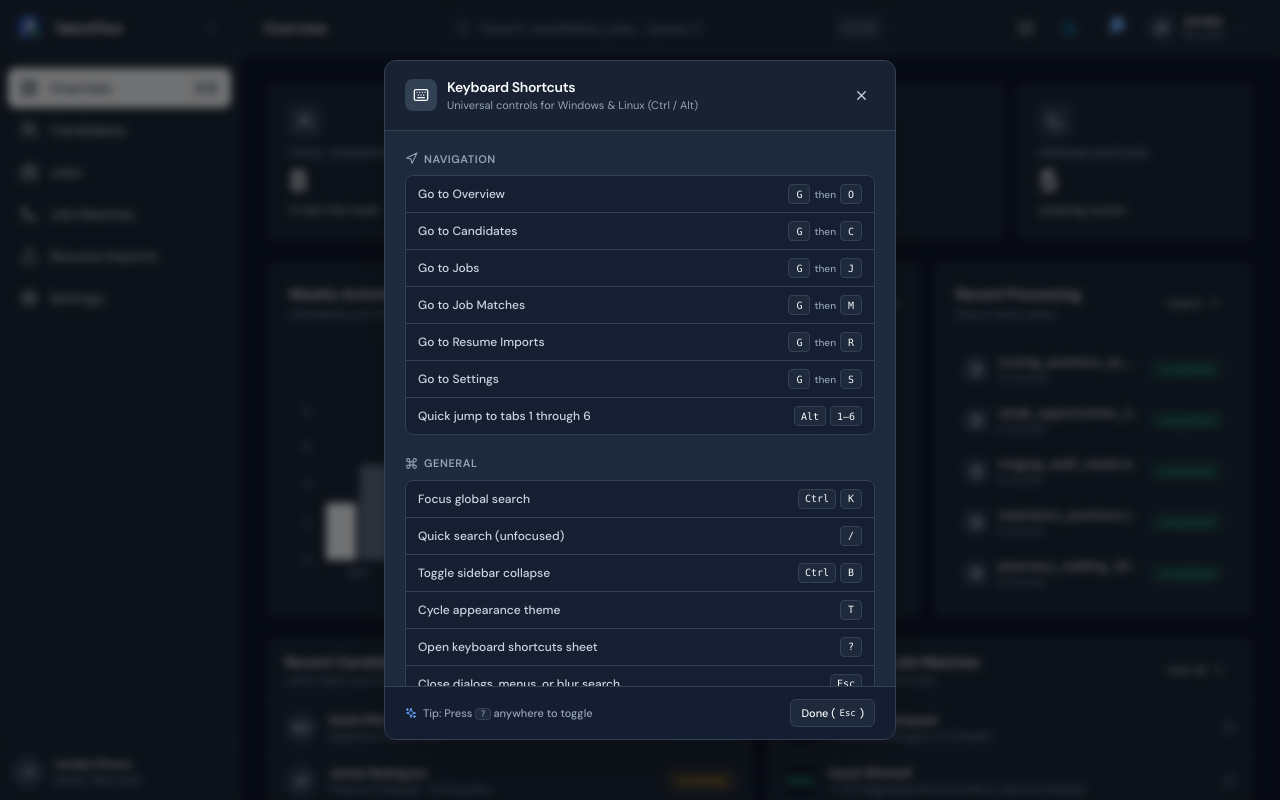
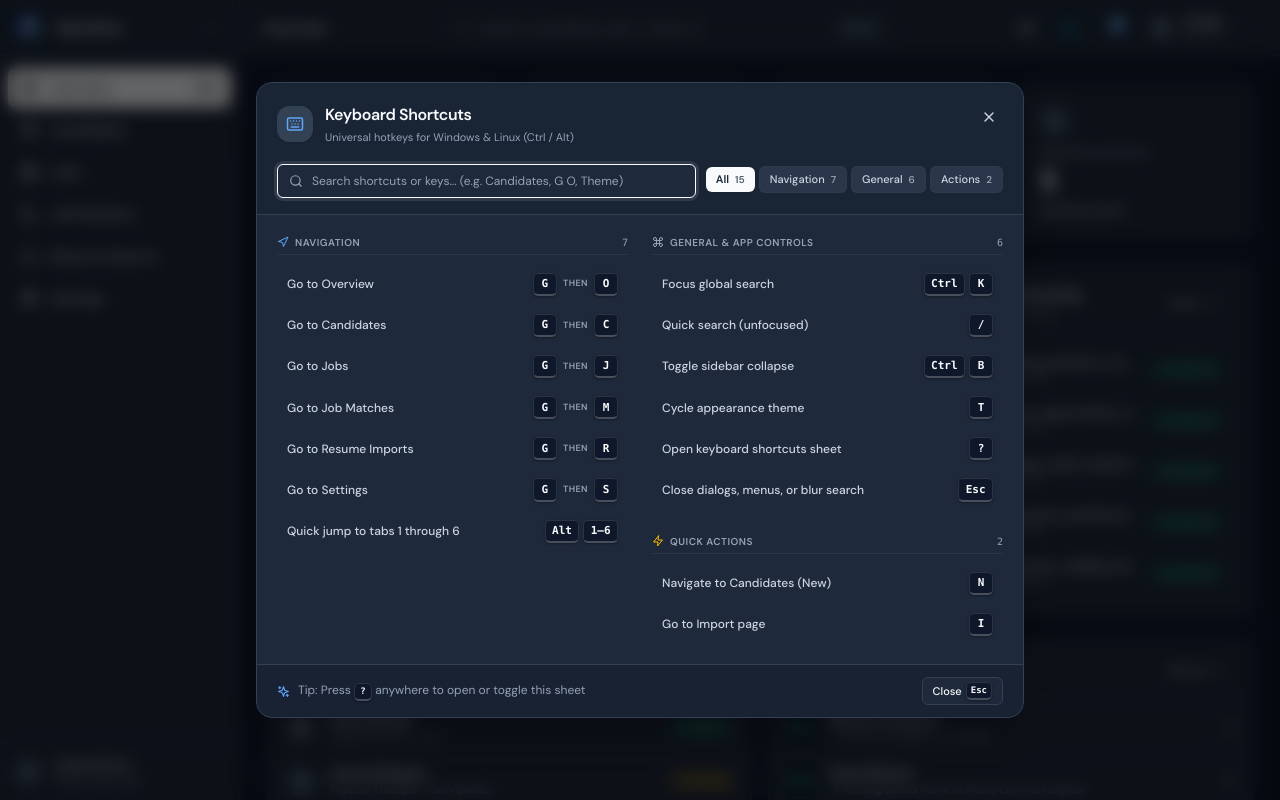
Before and after one commit to codewithabhiishek/TalentMatch, a React (Vite) app: page / in a window 1280 px wide. Both pictures are taken after a click on the button 1025 px from the left and 27 px from the top of the page. Built offline with nearby package versions, Linux system fonts and the light colour scheme.

Commit message:
feat(ui): redesign keyboard shortcuts modal with 2-column layout, instant search, and tactile keycaps

```diff
--- a/src/components/KeyboardShortcutsModal.tsx
+++ b/src/components/KeyboardShortcutsModal.tsx
@@ -1,11 +1,14 @@
-import { useEffect, useRef } from 'react';
-import { Keyboard, X, Sparkles, Navigation, Command, Zap } from 'lucide-react';
+import { useState, useEffect, useRef, useMemo } from 'react';
+import { Keyboard, X, Sparkles, Navigation, Command, Zap, Search } from 'lucide-react';
 import { useAppStore } from '../store';
-import { SHORTCUT_DEFINITIONS, isMac, MODIFIER_LABEL, ALT_LABEL } from '../hooks/useKeyboardShortcuts';
+import { SHORTCUT_DEFINITIONS, isMac, MODIFIER_LABEL } from '../hooks/useKeyboardShortcuts';
 
 export function KeyboardShortcutsModal() {
   const { shortcutsModalOpen, setShortcutsModalOpen } = useAppStore();
+  const [searchQuery, setSearchQuery] = useState('');
+  const [activeCategory, setActiveCategory] = useState<'All' | 'Navigation' | 'General' | 'Actions'>('All');
   const modalRef = useRef<HTMLDivElement>(null);
+  const searchInputRef = useRef<HTMLInputElement>(null);
 
   useEffect(() => {
     function handleClickOutside(e: MouseEvent) {
@@ -15,100 +18,267 @@ export function KeyboardShortcutsModal() {
     }
     if (shortcutsModalOpen) {
       document.addEventListener('mousedown', handleClickOutside);
+      // Auto-focus search input when opening modal
+      setTimeout(() => searchInputRef.current?.focus(), 50);
+    } else {
+      setSearchQuery('');
+      setActiveCategory('All');
     }
     return () => document.removeEventListener('mousedown', handleClickOutside);
   }, [shortcutsModalOpen, setShortcutsModalOpen]);
 
+  // Keyboard escape handler specifically for the modal
+  useEffect(() => {
+    function handleKeyDown(e: KeyboardEvent) {
+      if (e.key === 'Escape' && shortcutsModalOpen) {
+        setShortcutsModalOpen(false);
+      }
+    }
+    window.addEventListener('keydown', handleKeyDown);
+    return () => window.removeEventListener('keydown', handleKeyDown);
+  }, [shortcutsModalOpen, setShortcutsModalOpen]);
+
+  const filteredShortcuts = useMemo(() => {
+    let list = SHORTCUT_DEFINITIONS;
+    if (activeCategory !== 'All') {
+      list = list.filter(s => s.category === activeCategory);
+    }
+    if (searchQuery.trim()) {
+      const q = searchQuery.toLowerCase().trim();
+      list = list.filter(s =>
+        s.description.toLowerCase().includes(q) ||
+        s.keys.some(k => k.toLowerCase().includes(q)) ||
+        s.category.toLowerCase().includes(q)
+      );
+    }
+    return list;
+  }, [activeCategory, searchQuery]);
+
+  const navItems = useMemo(() =>
+    filteredShortcuts.filter(s => s.category === 'Navigation'),
+    [filteredShortcuts]
+  );
+  const generalItems = useMemo(() =>
+    filteredShortcuts.filter(s => s.category === 'General'),
+    [filteredShortcuts]
+  );
+  const actionItems = useMemo(() =>
+    filteredShortcuts.filter(s => s.category === 'Actions'),
+    [filteredShortcuts]
+  );
+
   if (!shortcutsModalOpen) return null;
 
-  const categories = [
-    { name: 'Navigation', icon: <Navigation size={13} />, items: SHORTCUT_DEFINITIONS.filter(s => s.category === 'Navigation') },
-    { name: 'General', icon: <Command size={13} />, items: SHORTCUT_DEFINITIONS.filter(s => s.category === 'General') },
-    { name: 'Actions', icon: <Zap size={13} />, items: SHORTCUT_DEFINITIONS.filter(s => s.category === 'Actions') },
-  ];
+  const renderKeyCap = (key: string, idx: number, totalKeys: number, firstKey?: string) => {
+    const isSequence = totalKeys === 2 && firstKey === 'G';
+    return (
+      <span key={idx} className="inline-flex items-center gap-1">
+        {idx > 0 && isSequence && (
+          <span className="text-[9px] font-semibold uppercase tracking-wider text-[var(--color-text-tertiary)] px-0.5">
+            then
+          </span>
+        )}
+        <kbd className="shortcut-kbd">{key}</kbd>
+      </span>
+    );
+  };
+
+  const renderShortcutRow = (item: typeof SHORTCUT_DEFINITIONS[0]) => (
+    <div
+      key={item.id}
+      className="group flex items-center justify-between py-2 px-2.5 rounded-lg hover:bg-[var(--color-surface-secondary)] transition-all duration-150"
+    >
+      <span className="text-xs font-medium text-[var(--color-text-secondary)] group-hover:text-[var(--color-text-primary)] transition-colors pr-3">
+        {item.description}
+      </span>
+      <div className="flex items-center gap-1 flex-shrink-0">
+        {item.keys.map((k, idx) => renderKeyCap(k, idx, item.keys.length, item.keys[0]))}
+      </div>
+    </div>
+  );
 
   return (
     <div
-      className="fixed inset-0 z-50 flex items-center justify-center p-4 bg-black/55 backdrop-blur-xs animate-fade-in"
+      className="fixed inset-0 z-50 flex items-center justify-center p-3 sm:p-5 bg-black/60 backdrop-blur-sm animate-fade-in"
       role="dialog"
       aria-modal="true"
       aria-labelledby="shortcuts-dialog-title"
     >
       <div
         ref={modalRef}
-        className="w-full max-w-lg bg-[var(--color-surface)] border border-[var(--color-border)] rounded-xl shadow-2xl overflow-hidden animate-scale-in flex flex-col max-h-[85vh]"
+        className="w-full max-w-3xl bg-[var(--color-surface)] border border-[var(--color-border)] rounded-2xl shadow-2xl overflow-hidden animate-scale-in flex flex-col max-h-[90vh]"
       >
-        {/* Header */}
-        <div className="flex items-center justify-between px-5 py-4 border-b border-[var(--color-border)] bg-[var(--color-surface-secondary)]/40 flex-shrink-0">
-          <div className="flex items-center gap-2.5">
-            <div className="w-8 h-8 rounded-lg bg-[var(--color-surface-tertiary)] border border-[var(--color-border)]/60 flex items-center justify-center text-[var(--color-text-primary)]">
-              <Keyboard size={16} />
+        {/* Header with Search and Title */}
+        <div className="px-5 pt-5 pb-4 border-b border-[var(--color-border)] bg-[var(--color-surface-secondary)]/30 flex-shrink-0 space-y-3.5">
+          <div className="flex items-start justify-between gap-3">
+            <div className="flex items-center gap-3">
+              <div className="w-9 h-9 rounded-xl bg-[var(--color-surface-tertiary)] border border-[var(--color-border)] flex items-center justify-center text-[var(--color-text-primary)] shadow-xs flex-shrink-0">
+                <Keyboard size={18} className="text-[var(--color-info)]" />
               </div>
               <div>
-              <h3 id="shortcuts-dialog-title" className="text-sm font-semibold text-[var(--color-text-primary)] tracking-tight">
+                <h3 id="shortcuts-dialog-title" className="text-sm sm:text-base font-semibold text-[var(--color-text-primary)] tracking-tight">
                   Keyboard Shortcuts
                 </h3>
-              <p className="text-[11px] text-[var(--color-text-tertiary)]">
-                Universal controls for {isMac ? 'macOS (⌘ / ⌥)' : 'Windows & Linux (Ctrl / Alt)'}
+                <p className="text-[11px] text-[var(--color-text-tertiary)] mt-0.5">
+                  Universal hotkeys for {isMac ? 'macOS (⌘ / ⌥)' : 'Windows & Linux (Ctrl / Alt)'}
                 </p>
               </div>
             </div>
+
             <button
               onClick={() => setShortcutsModalOpen(false)}
-            className="btn-icon btn-icon-sm"
+              className="btn-icon btn-icon-sm text-[var(--color-text-tertiary)] hover:text-[var(--color-text-primary)]"
               aria-label="Close shortcuts modal"
             >
-            <X size={15} />
+              <X size={16} />
             </button>
           </div>
 
-        {/* Content */}
-        <div className="p-5 overflow-y-auto space-y-5">
-          {categories.map((cat) => (
-            <div key={cat.name} className="space-y-2">
-              <div className="flex items-center gap-1.5 text-[11px] font-semibold text-[var(--color-text-tertiary)] uppercase tracking-wider">
-                {cat.icon}
-                <span>{cat.name}</span>
+          {/* Search bar & Category filter chips */}
+          <div className="flex flex-col sm:flex-row items-stretch sm:items-center gap-2.5 pt-1">
+            <div className="relative flex-1">
+              <Search size={14} className="absolute left-3 top-1/2 -translate-y-1/2 text-[var(--color-text-tertiary)] pointer-events-none" />
+              <input
+                ref={searchInputRef}
+                type="text"
+                placeholder="Search shortcuts or keys... (e.g. Candidates, G O, Theme)"
+                value={searchQuery}
+                onChange={(e) => setSearchQuery(e.target.value)}
+                className="input w-full h-8.5 pl-8.5 pr-8 text-xs bg-[var(--color-surface)] border-[var(--color-border)] focus:border-[var(--color-info)] placeholder:text-[var(--color-text-tertiary)]"
+              />
+              {searchQuery && (
+                <button
+                  onClick={() => setSearchQuery('')}
+                  className="absolute right-2.5 top-1/2 -translate-y-1/2 text-[var(--color-text-tertiary)] hover:text-[var(--color-text-primary)]"
+                  aria-label="Clear search"
+                >
+                  <X size={13} />
+                </button>
+              )}
             </div>
-              <div className="bg-[var(--color-surface-secondary)]/50 border border-[var(--color-border)] rounded-lg divide-y divide-[var(--color-border)] overflow-hidden">
-                {cat.items.map((item) => (
-                  <div
-                    key={item.id}
-                    className="flex items-center justify-between py-2 px-3 hover:bg-[var(--color-surface-tertiary)]/50 transition-colors"
+
+            {/* Filter Pills */}
+            <div className="flex items-center gap-1 overflow-x-auto pb-0.5">
+              {(['All', 'Navigation', 'General', 'Actions'] as const).map((cat) => {
+                const count = cat === 'All'
+                  ? SHORTCUT_DEFINITIONS.length
+                  : SHORTCUT_DEFINITIONS.filter(s => s.category === cat).length;
+                const isActive = activeCategory === cat;
+                return (
+                  <button
+                    key={cat}
+                    onClick={() => setActiveCategory(cat)}
+                    className={`px-2.5 py-1 rounded-md text-[11px] font-medium transition-all duration-150 flex items-center gap-1.5 whitespace-nowrap cursor-pointer ${
+                      isActive
+                        ? 'bg-[var(--color-text-primary)] text-[var(--color-surface)] font-semibold shadow-xs'
+                        : 'bg-[var(--color-surface-tertiary)]/70 text-[var(--color-text-secondary)] hover:bg-[var(--color-surface-tertiary)] hover:text-[var(--color-text-primary)] border border-[var(--color-border)]/50'
+                    }`}
                   >
-                    <span className="text-xs text-[var(--color-text-secondary)] font-medium">
-                      {item.description}
+                    <span>{cat}</span>
+                    <span className={`text-[10px] opacity-75`}>
+                      {count}
                     </span>
-                    <div className="flex items-center gap-1">
-                      {item.keys.map((k, idx) => (
-                        <span key={idx} className="flex items-center gap-1">
-                          {idx > 0 && item.keys.length === 2 && item.keys[0] === 'G' ? (
-                            <span className="text-[10px] text-[var(--color-text-tertiary)] font-medium">then</span>
-                          ) : null}
-                          <kbd className="inline-flex items-center justify-center min-w-[22px] h-5 px-1.5 text-[10px] font-mono font-medium text-[var(--color-text-primary)] bg-[var(--color-surface)] border border-[var(--color-border)] rounded shadow-xs select-none">
-                            {k}
-                          </kbd>
-                        </span>
-                      ))}
+                  </button>
+                );
+              })}
             </div>
           </div>
-                ))}
+        </div>
+
+        {/* Modal Body - 2 Column Balanced Layout */}
+        <div className="p-5 overflow-y-auto shortcuts-scroll flex-1">
+          {filteredShortcuts.length === 0 ? (
+            <div className="py-12 text-center space-y-2">
+              <p className="text-xs font-medium text-[var(--color-text-secondary)]">
+                No shortcuts found for "{searchQuery}"
+              </p>
+              <button
+                onClick={() => { setSearchQuery(''); setActiveCategory('All'); }}
+                className="text-xs text-[var(--color-info)] hover:underline"
+              >
+                Reset search & filters
+              </button>
+            </div>
+          ) : (
+            <div className="grid grid-cols-1 md:grid-cols-2 gap-6 items-start">
+              {/* Left Column: Navigation */}
+              {navItems.length > 0 && (
+                <div className="space-y-2.5">
+                  <div className="flex items-center justify-between pb-1 border-b border-[var(--color-border)]/60">
+                    <div className="flex items-center gap-1.5 text-[10px] font-semibold text-[var(--color-text-tertiary)] uppercase tracking-wider">
+                      <Navigation size={12} className="text-[var(--color-info)]" />
+                      <span>Navigation</span>
+                    </div>
+                    <span className="text-[10px] text-[var(--color-text-tertiary)] font-mono">
+                      {navItems.length}
+                    </span>
+                  </div>
+                  <div className="space-y-0.5">
+                    {navItems.map(renderShortcutRow)}
                   </div>
                 </div>
-          ))}
+              )}
+
+              {/* Right Column: General & Quick Actions */}
+              <div className="space-y-6">
+                {/* General Group */}
+                {generalItems.length > 0 && (
+                  <div className="space-y-2.5">
+                    <div className="flex items-center justify-between pb-1 border-b border-[var(--color-border)]/60">
+                      <div className="flex items-center gap-1.5 text-[10px] font-semibold text-[var(--color-text-tertiary)] uppercase tracking-wider">
+                        <Command size={12} className="text-[var(--color-accent)]" />
+                        <span>General & App Controls</span>
+                      </div>
+                      <span className="text-[10px] text-[var(--color-text-tertiary)] font-mono">
+                        {generalItems.length}
+                      </span>
+                    </div>
+                    <div className="space-y-0.5">
+                      {generalItems.map(renderShortcutRow)}
+                    </div>
+                  </div>
+                )}
+
+                {/* Actions Group */}
+                {actionItems.length > 0 && (
+                  <div className="space-y-2.5">
+                    <div className="flex items-center justify-between pb-1 border-b border-[var(--color-border)]/60">
+                      <div className="flex items-center gap-1.5 text-[10px] font-semibold text-[var(--color-text-tertiary)] uppercase tracking-wider">
+                        <Zap size={12} className="text-amber-400" />
+                        <span>Quick Actions</span>
+                      </div>
+                      <span className="text-[10px] text-[var(--color-text-tertiary)] font-mono">
+                        {actionItems.length}
+                      </span>
+                    </div>
+                    <div className="space-y-0.5">
+                      {actionItems.map(renderShortcutRow)}
+                    </div>
+                  </div>
+                )}
+              </div>
+            </div>
+          )}
         </div>
 
         {/* Footer */}
-        <div className="px-5 py-3 border-t border-[var(--color-border)] bg-[var(--color-surface-secondary)]/60 flex items-center justify-between text-[11px] text-[var(--color-text-tertiary)] flex-shrink-0">
-          <div className="flex items-center gap-1.5 font-medium">
-            <Sparkles size={12} className="text-[var(--color-info)]" />
-            <span>Tip: Press <kbd className="px-1 py-0.2 bg-[var(--color-surface)] border border-[var(--color-border)] rounded font-mono text-[9px]">?</kbd> anywhere to toggle</span>
+        <div className="px-5 py-3 border-t border-[var(--color-border)] bg-[var(--color-surface-secondary)]/40 flex items-center justify-between text-xs text-[var(--color-text-tertiary)] flex-shrink-0">
+          <div className="flex items-center gap-2">
+            <Sparkles size={13} className="text-[var(--color-info)] flex-shrink-0" />
+            <span className="hidden sm:inline">
+              Tip: Press <kbd className="shortcut-kbd !h-4.5 !min-w-[18px] !text-[9px] !px-1">?</kbd> anywhere to open or toggle this sheet
+            </span>
+            <span className="sm:hidden">
+              Press <kbd className="shortcut-kbd !h-4.5 !min-w-[18px] !text-[9px] !px-1">?</kbd> to toggle
+            </span>
           </div>
+
           <button
             onClick={() => setShortcutsModalOpen(false)}
-            className="btn btn-secondary btn-sm h-7 text-[11px]"
+            className="btn btn-secondary btn-sm h-7 text-xs flex items-center gap-1.5 cursor-pointer hover:bg-[var(--color-surface-tertiary)]"
           >
-            Done (<kbd className="text-[9px] font-mono">Esc</kbd>)
+            <span>Close</span>
+            <kbd className="shortcut-kbd !h-4.5 !min-w-[20px] !text-[9px] !px-1">Esc</kbd>
           </button>
         </div>
       </div>
--- a/src/index.css
+++ b/src/index.css
@@ -821,3 +821,62 @@ input:focus-visible + .toggle-track {
 .notification-scroll::-webkit-scrollbar-thumb:hover {
   background-color: var(--color-border-hover);
 }
+
+/* Restrained Shortcuts Dialog Scrollbar */
+.shortcuts-scroll {
+  scrollbar-width: thin;
+  scrollbar-color: var(--color-border) transparent;
+}
+
+.shortcuts-scroll::-webkit-scrollbar {
+  width: 5px;
+}
+
+.shortcuts-scroll::-webkit-scrollbar-track {
+  background: transparent;
+}
+
+.shortcuts-scroll::-webkit-scrollbar-thumb {
+  background-color: var(--color-border);
+  border-radius: 9999px;
+}
+
+.shortcuts-scroll::-webkit-scrollbar-thumb:hover {
+  background-color: var(--color-border-hover);
+}
+
+/* Tactile Keycap (KBD) component */
+.shortcut-kbd {
+  display: inline-flex;
+  align-items: center;
+  justify-content: center;
+  min-width: 1.5rem;
+  height: 1.45rem;
+  padding: 0 0.4rem;
+  font-family: ui-monospace, SFMono-Regular, Menlo, Monaco, Consolas, "Liberation Mono", "Courier New", monospace;
+  font-size: 0.6875rem;
+  font-weight: 600;
+  line-height: 1;
+  color: var(--color-text-primary);
+  background-color: var(--color-surface);
+  border: 1px solid var(--color-border);
+  border-bottom: 2px solid var(--color-border-hover);
+  border-radius: 5px;
+  box-shadow: 0 1px 2px rgba(0, 0, 0, 0.08);
+  user-select: none;
+  transition: all 0.15s ease;
+}
+
+.dark .shortcut-kbd {
+  background-color: var(--color-surface-secondary);
+  border-color: rgba(255, 255, 255, 0.12);
+  border-bottom-color: rgba(255, 255, 255, 0.24);
+  box-shadow: 0 1px 3px rgba(0, 0, 0, 0.35);
+}
+
+.theme-black .shortcut-kbd {
+  background-color: #16181d;
+  border-color: #272a33;
+  border-bottom-color: #3f4452;
+  box-shadow: 0 1px 3px rgba(0, 0, 0, 0.6);
+}
```
Lines whose indentation alone changed are shown as unchanged.
